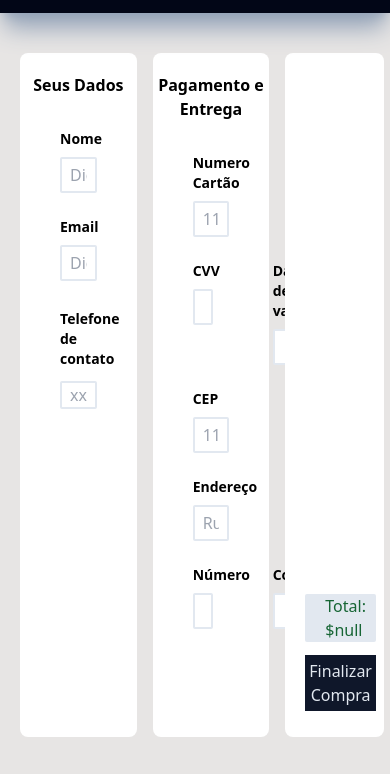
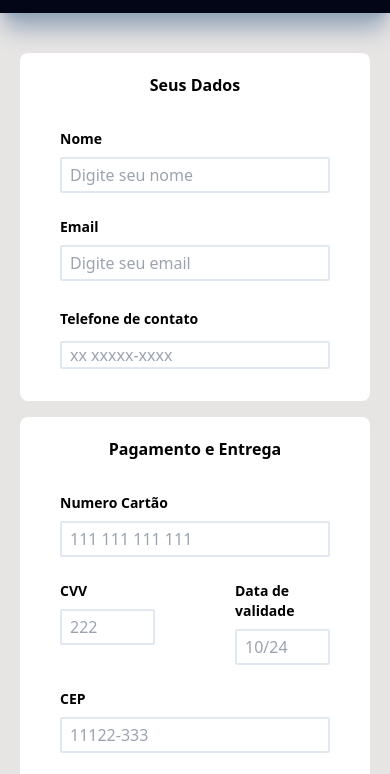
Before and after one commit to Antonio-Carlos-Silva-Amaral/antonioVendas, a website built with Vite: page checkout.html in a window 390 px wide. Shown: the part 67-841 px from the top of the page. Built offline with nearby package versions, Linux system fonts and the light colour scheme.

Commit message:
responsivo

```diff
--- a/checkout.html
+++ b/checkout.html
@@ -16,8 +16,8 @@
             <img class="h-12 " src="./assets/img/hashtag.svg" alt="Logo do Magazine Hashtag">
           </a>
     </header>
-    <form class="flex w-100 px-5 py-10 gap-4 grow">
-        <section id="dados-usuario" class="w-1/3 bg-white rounded-lg py-5">
+    <form class="flex w-100 px-5 py-10 gap-4 grow sm:flex-col">
+        <section id="dados-usuario" class="w-1/3 bg-white rounded-lg py-5 sm:w-full">
             <p class="mb-5 text-center font-bold">Seus Dados</p>
             <div class="flex flex-col px-10 py-3">
                 <label for="nome" class="font-bold text-sm mb-2">Nome</label>
@@ -32,7 +32,7 @@
                 <input type="tel"  id="telefone" class="rounded-sm px-2 border-2 border-slate-200" placeholder="xx xxxxx-xxxx " required/>
             </div>
         </section>
-        <section id="pagamento-entrega"  class="w-1/3 bg-white rounded-lg py-5">
+        <section id="pagamento-entrega"  class="w-1/3 bg-white rounded-lg py-5 sm:w-full">
             <p class="mb-5 text-center font-bold">Pagamento e Entrega</p>
             <div class="flex flex-col px-10 py-3">
                 <label for="numero-cartao" class="font-bold text-sm mb-2">Numero Cartão</label>
@@ -61,17 +61,17 @@
             <div class="flex ">
                 <div class="flex flex-col px-10 py-3 w-1/2">
                     <label for="numero" class="font-bold text-sm mb-2">Número</label>
-                    <input type="number"  id="numero" class="rounded-sm px-2 border-2 border-slate-200 py-1" placeholder="444" required/>
+                    <input type="number"  id="numero" class="rounded-sm px-2 border-2 border-slate-200 py-1" placeholder="xxx" required/>
                 </div>
                 <div class="flex flex-col px-10 py-3 w-1/2">
                     <label for="complemento" class="font-bold text-sm mb-2">Complemento</label>
-                    <input type="text"  id="complemento" class="rounded-sm px-2 border-2 border-slate-200 py-1" placeholder="555" required/>
+                    <input type="text"  id="complemento" class="rounded-sm px-2 border-2 border-slate-200 py-1" placeholder="ex: casa" required/>
                 </div>
             </div>
 
         </section>
-        <section id="produtos-checkount"  class="w-1/3 bg-white rounded-lg py-5">
-            <section id="container-produtos-checkout" class="h-4/5 overflow-y-auto px-2"></section>
+        <section id="produtos-checkount"  class="w-1/3 bg-white rounded-lg py-5 sm:w-full" sm:w-full>
+            <section id="container-produtos-checkout" class="h-4/5 overflow-y-auto px-2 flex flex-col items-center sm:items-center"></section>
 
             <section id="celular-checkout" class="flex flex-col px-2 h-1/5 justify-around rounded-lg pl-5">
                 <p id="preco-total" class="bg-slate-200 text-green-800 rounded-sm pl-5">Total: $0</p>
--- a/src/utilidades.js
+++ b/src/utilidades.js
@@ -90,7 +90,7 @@ export function desenhorProdutoNoCarrinhoSimples(idProduto,idContainerHtml,quant
     const containerProdutosCarrinho = document.getElementById(idContainerHtml);
 
     const elementoArticle = document.createElement("article");
-    const articleClass = ['flex','bg-stone-200','rounded-lg','p-1','relative','mb-2','w-96']
+    const articleClass = ['flex','bg-stone-200','rounded-lg','p-1','relative','mb-2','w-full']
     for (const articleClasses of articleClass){
         elementoArticle.classList.add(articleClasses)
     }
--- a/tailwind.config.js
+++ b/tailwind.config.js
@@ -2,6 +2,10 @@
 export default {
   content: ["./src/**/*.{html,js}","./*.{html,js}"],
   theme: {
+    screens: {
+      'sm': {'max': '900px'},
+      // => @media (max-width: 767px) { ... }
+    },
     extend: {},
   },
   plugins: [],
```
